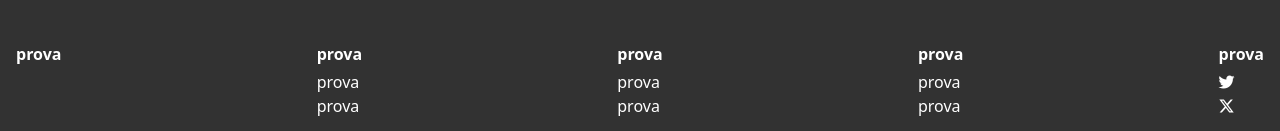
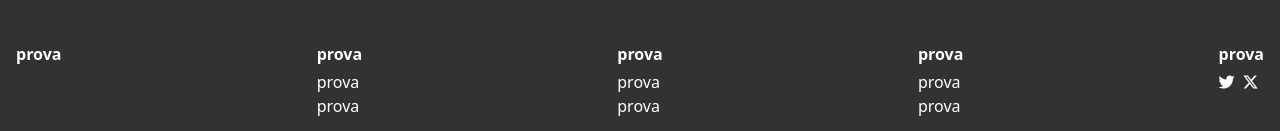
Before and after one commit to Vinffs/booliveroo-frontend, a Vue app: page / in a window 1280 px wide. Shown: the part 3534-3665 px from the top of the page. Built offline with nearby package versions, Linux system fonts and the light colour scheme.

Commit message:
little fix

```diff
--- a/src/components/FooterComponent.vue
+++ b/src/components/FooterComponent.vue
@@ -20,8 +20,8 @@
         </ul>
         <ul class="list-unstyled text-white me-3">
             <li class="fw-semibold mb-1">prova</li>
-            <li><i class="fa-brands fa-twitter"></i></li>
-            <li><i class="fa-brands fa-x-twitter"></i></li>
+            <li class="d-inline-block me-1"><i class="fa-brands fa-twitter"></i></li>
+            <li class="d-inline-block ms-1"><i class="fa-brands fa-x-twitter"></i></li>
         </ul>
     </div>
 </template>
```
